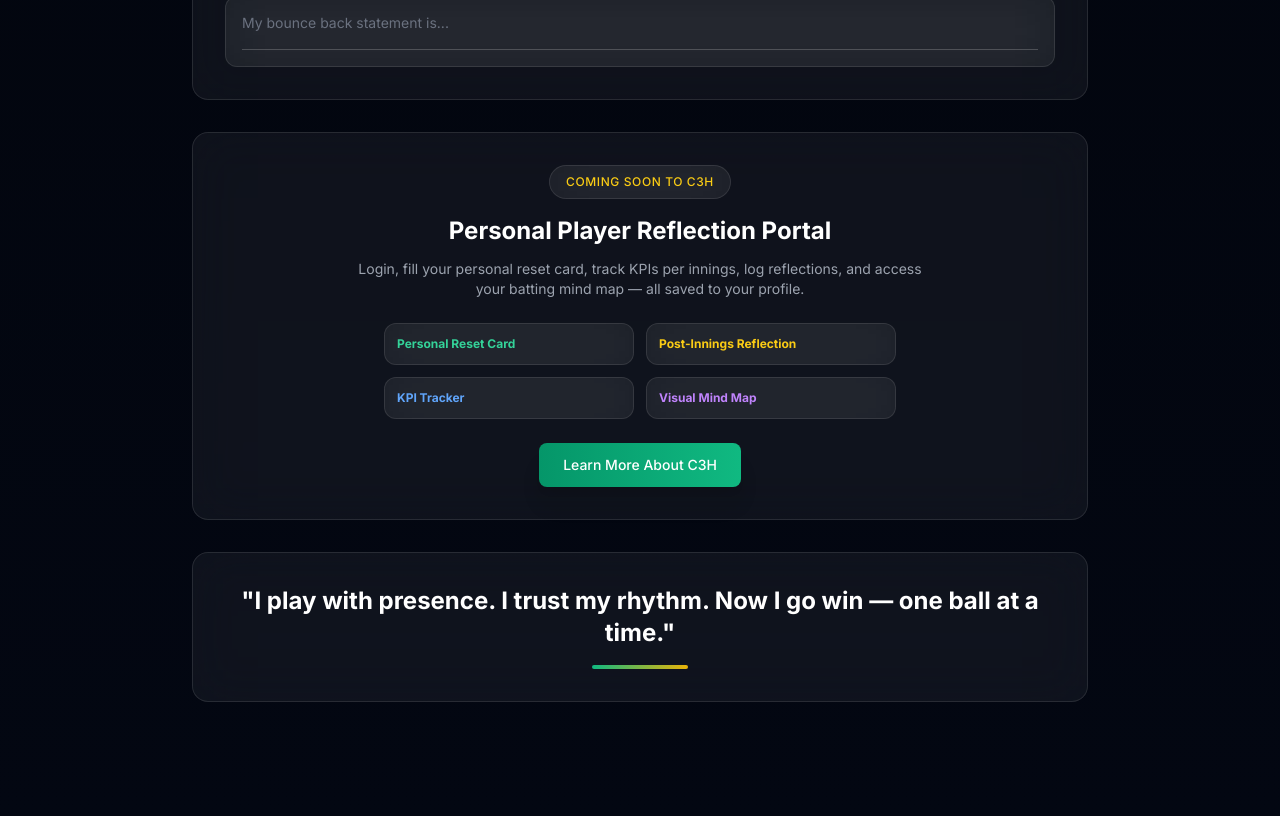
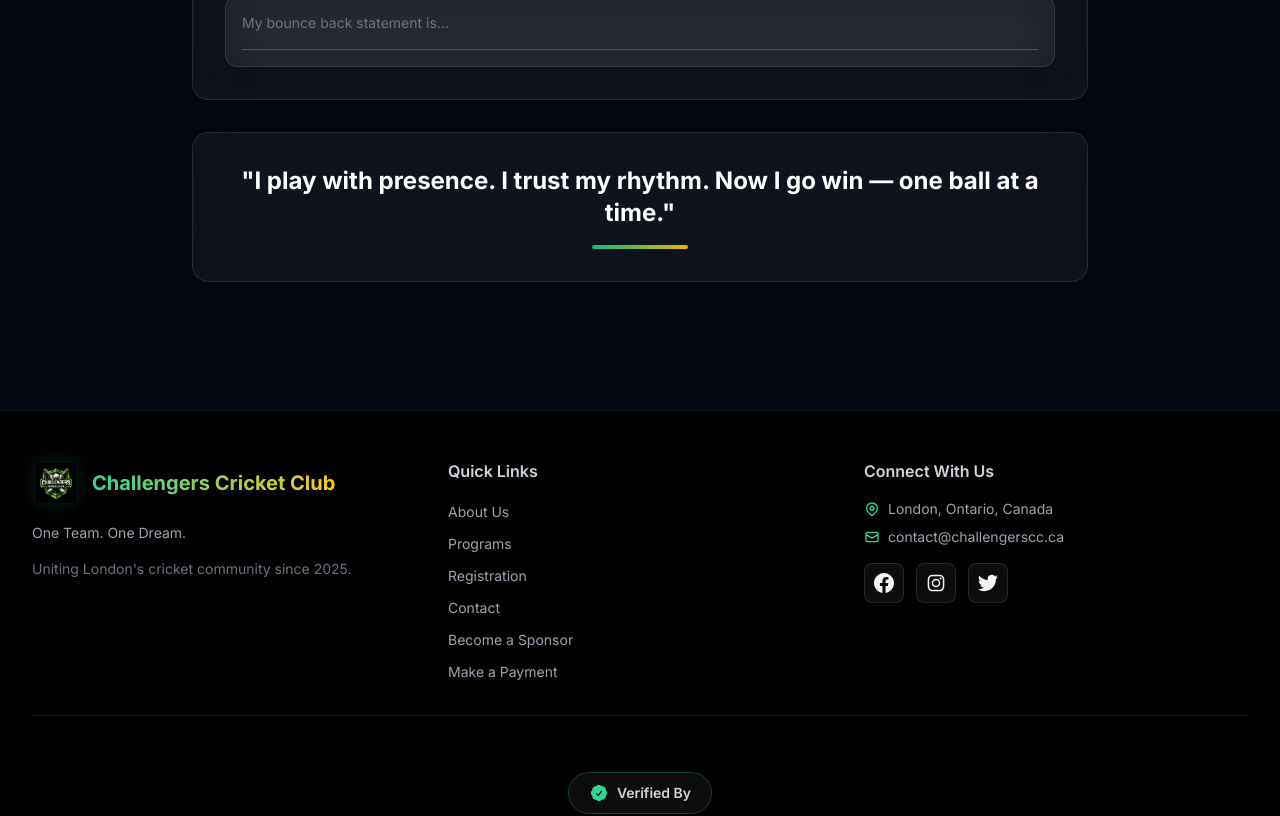
Before and after one commit to msaad7777/Challengers-cc, a Next.js app: page /mental-game in a window 1280 px wide. Shown: the part 4960-5776 px from the top of the page. Built offline with nearby package versions, Linux system fonts and the light colour scheme.

Commit message:
Remove C3H coming soon section from Mental Game — already on C3H page
Co-Authored-By: Claude Opus 4.6 (1M context) <noreply@anthropic.com>

```diff
--- a/app/mental-game/page.tsx
+++ b/app/mental-game/page.tsx
@@ -310,34 +310,6 @@ export default function MentalGamePage() {
             </div>
           </div>
 
-          {/* COMING SOON */}
-          <div className="glass rounded-2xl p-8 mb-8 border-2 border-accent-500/30 text-center">
-            <div className="inline-flex items-center gap-2 glass px-4 py-2 rounded-full mb-4">
-              <span className="text-xs font-medium text-accent-400 uppercase tracking-wider">Coming Soon to C3H</span>
-            </div>
-            <h2 className="text-2xl font-bold text-white mb-3">Personal Player Reflection Portal</h2>
-            <p className="text-gray-400 text-sm max-w-xl mx-auto mb-6">
-              Login, fill your personal reset card, track KPIs per innings, log reflections, and access your batting mind map — all saved to your profile.
-            </p>
-            <div className="grid sm:grid-cols-2 gap-3 max-w-lg mx-auto text-left mb-6">
-              <div className="glass rounded-xl p-3 border border-white/10">
-                <h4 className="text-primary-400 font-bold text-xs">Personal Reset Card</h4>
-              </div>
-              <div className="glass rounded-xl p-3 border border-white/10">
-                <h4 className="text-accent-400 font-bold text-xs">Post-Innings Reflection</h4>
-              </div>
-              <div className="glass rounded-xl p-3 border border-white/10">
-                <h4 className="text-blue-400 font-bold text-xs">KPI Tracker</h4>
-              </div>
-              <div className="glass rounded-xl p-3 border border-white/10">
-                <h4 className="text-purple-400 font-bold text-xs">Visual Mind Map</h4>
-              </div>
-            </div>
-            <a href="/c3h" className="inline-flex items-center gap-2 px-6 py-3 rounded-lg bg-gradient-to-r from-primary-600 to-primary-500 text-white font-medium shadow-xl hover:shadow-primary-500/50 transition-all duration-300 hover:scale-105 text-sm">
-              Learn More About C3H
-            </a>
-          </div>
-
           {/* FINAL QUOTE */}
           <div className="text-center">
             <div className="glass rounded-2xl p-8 border border-primary-500/20">
```
